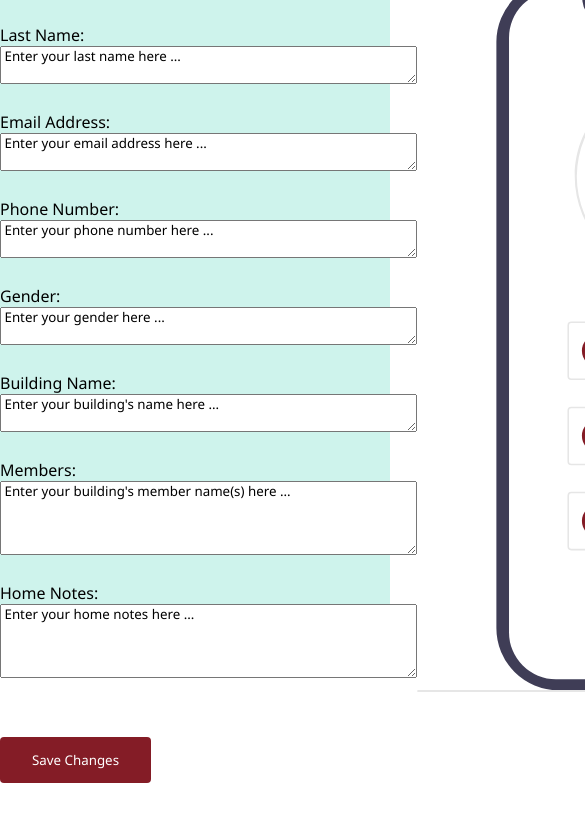
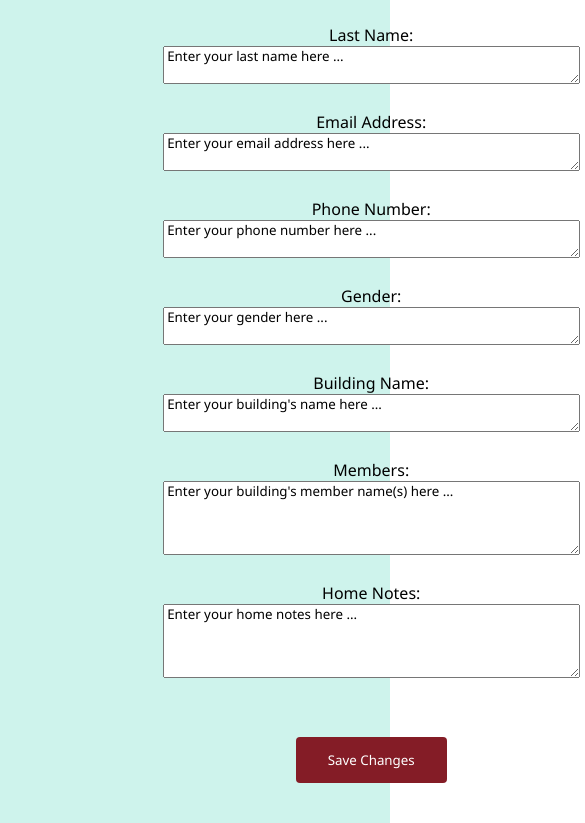
Before and after one commit to 1brahim-Dex/CosyAppPrototype, a plain HTML site: page Account.html in a window 390 px wide. Shown: the part 186-1009 px from the top of the page, 585 px wide, since content can reach past the window. Before the commit the page ends 969 px from the top, so only its background shows below. Drawn offline with Linux system fonts and the light colour scheme.

Commit message:
Fixing Resolution Issues

```diff
--- a/Account.css
+++ b/Account.css
@@ -132,3 +132,24 @@
     color: #fff;
     text-decoration: none;
 }
+
+@media (max-width: 960px){
+    .account__container{
+        display: grid;
+        grid-template-columns: auto;
+        align-items: center;
+        justify-self: center;
+        width: 100%;
+        margin: 0 auto;
+        height: 150vh;
+    }
+
+    .account__content{
+        text-align: center;
+        margin-bottom: 2rem;
+    }
+
+    .account__img--container{
+        opacity: 0;
+    }
+}
```
